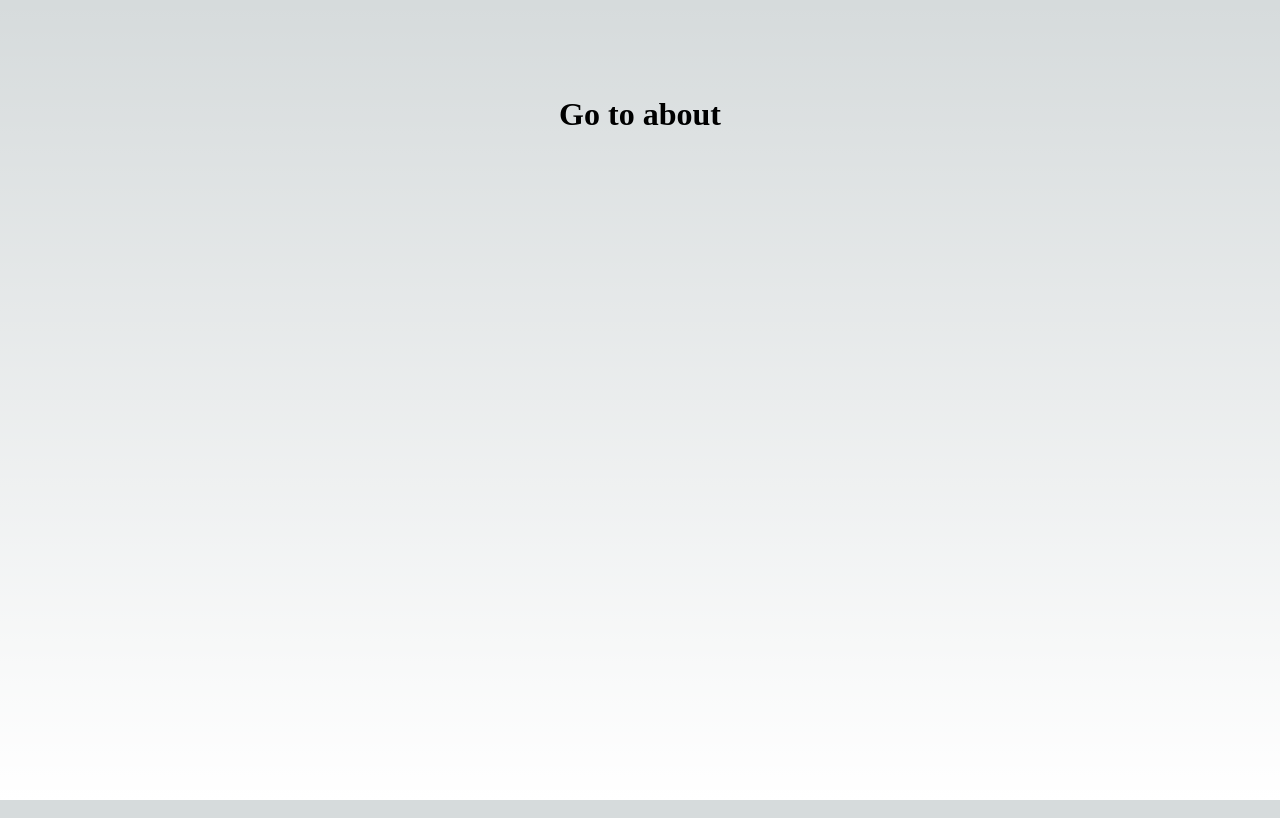
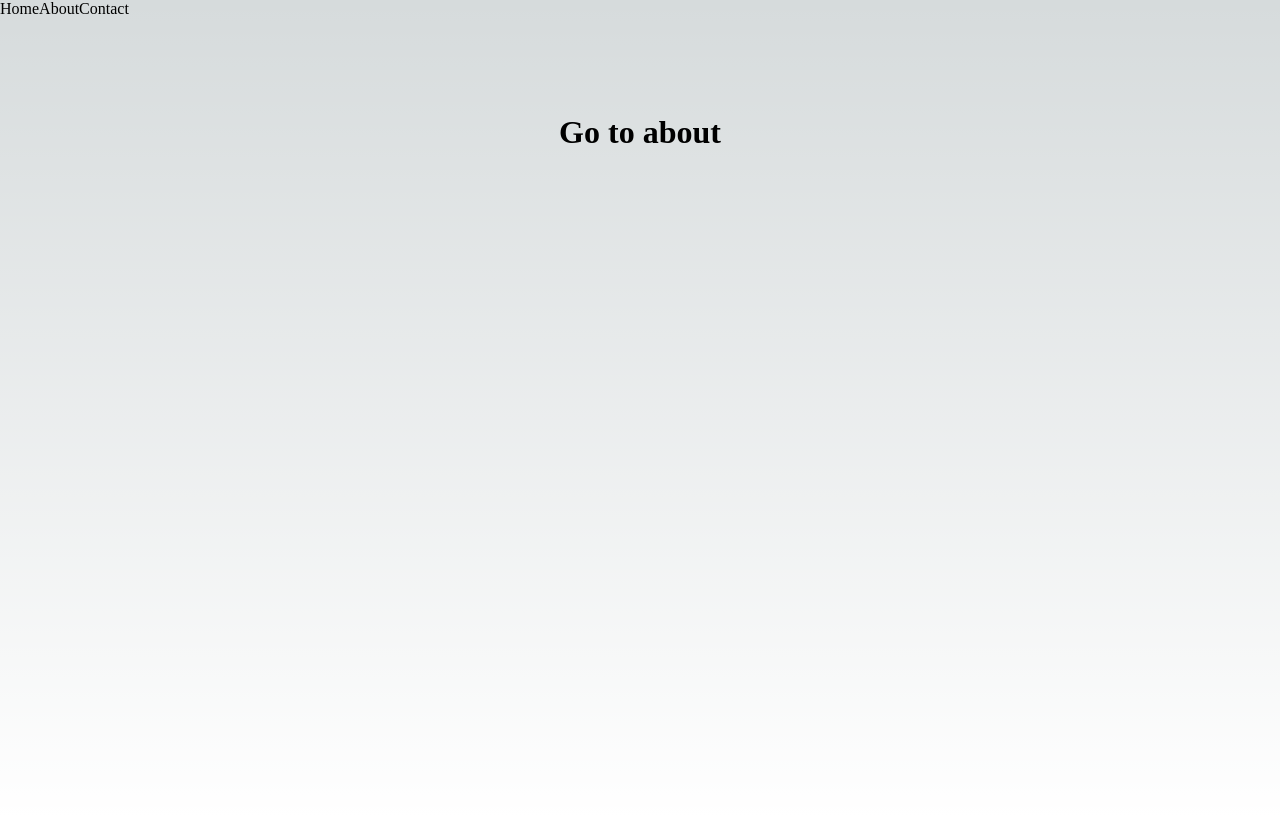
Before and after one commit to luislealdev/firstNextJsApp, a Next.js app: page / in a window 1280 px wide. Built offline with nearby package versions, Linux system fonts and the light colour scheme.

Commit message:
Add navbar

```diff
--- /dev/null
+++ b/components/Navbar.jsx
@@ -0,0 +1,9 @@
+export const Navbar = () => {
+  return (
+    <nav>
+      <a href="/">Home</a>
+      <a href="/about">About</a>
+      <a href="/contact">Contact</a>
+    </nav>
+  );
+};
--- a/pages/about.jsx
+++ b/pages/about.jsx
@@ -1,5 +1,6 @@
 import Head from "next/head";
 import Link from "next/link";
+import { Navbar } from "../components/Navbar";
 import styles from "../styles/Home.module.css";
 
 export default function aboutPage() {
@@ -12,6 +13,8 @@
         <link rel="icon" href="/favicon.ico" />
       </Head>
 
+      <Navbar/>
+
       <main className={styles.main}>
         <h1>
             Go to <Link href="/"> Home </Link>
--- a/pages/index.jsx
+++ b/pages/index.jsx
@@ -1,5 +1,6 @@
 import Head from "next/head";
 import Link from "next/link";
+import { Navbar } from "../components/Navbar";
 import styles from "../styles/Home.module.css";
 
 export default function HomePage() {
@@ -12,6 +13,8 @@
         <link rel="icon" href="/favicon.ico" />
       </Head>
 
+      <Navbar/>
+
       <main className={styles.main}>
         <h1>
             Go to <Link href="/about"> about </Link>
```
